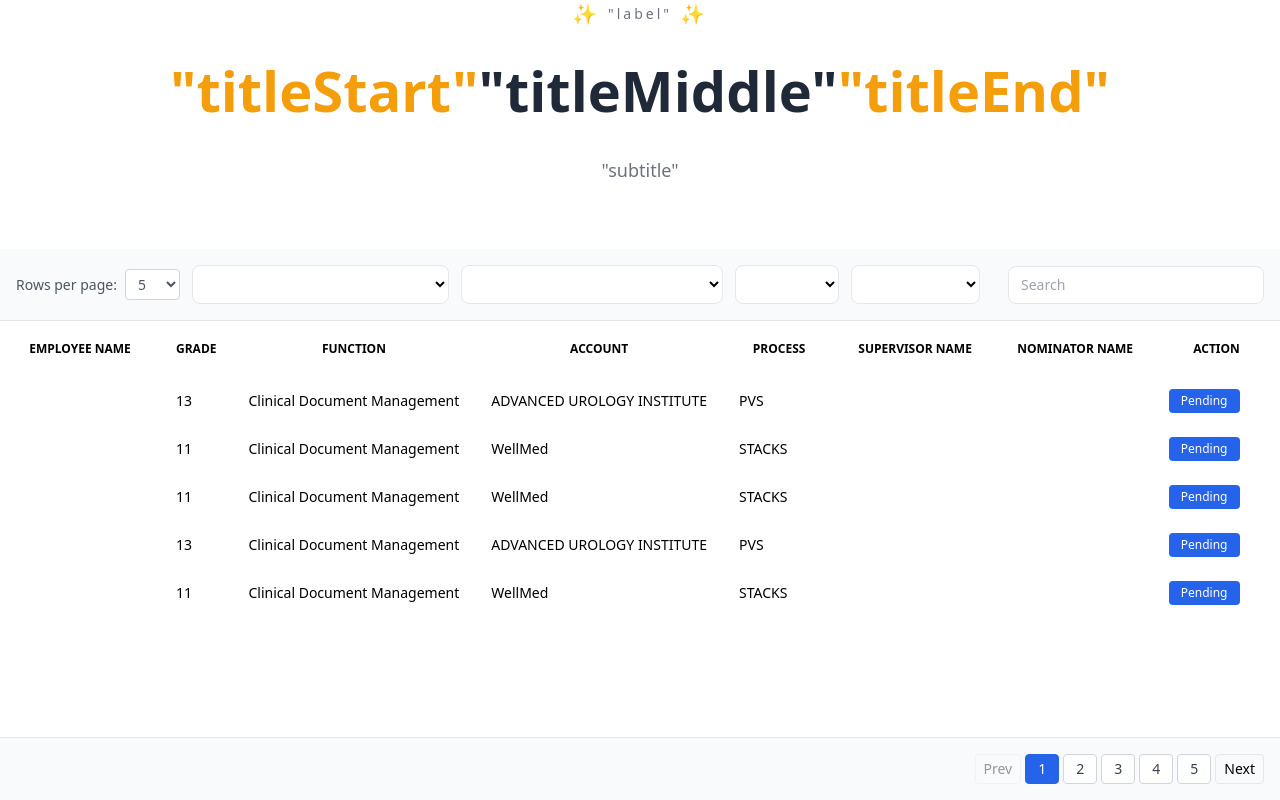
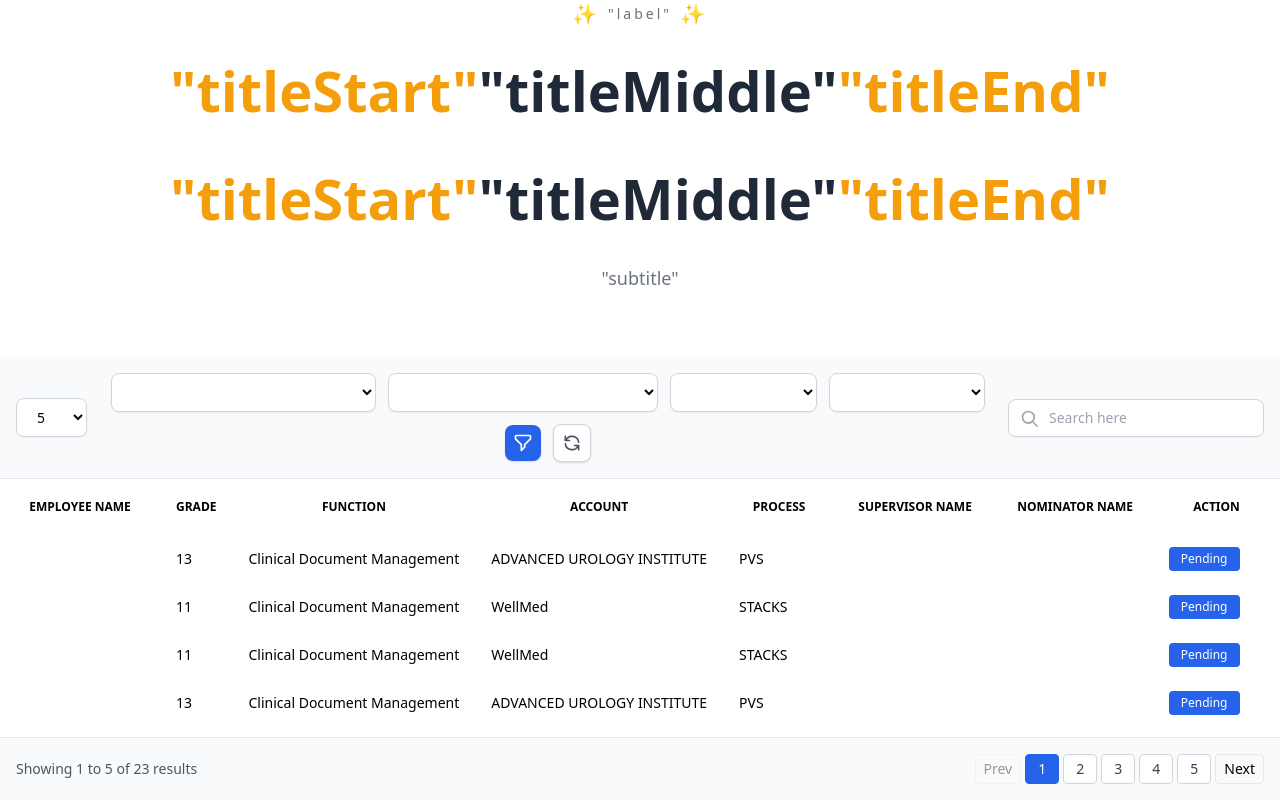
Before and after one commit to navnathparte/angular-tailwind, an Angular app: page /winner/1 in a window 1280 px wide. Built offline with nearby package versions, Linux system fonts and the light colour scheme.

Commit message:
pagination

```diff
--- a/src/app/pages/winner/winner.html
+++ b/src/app/pages/winner/winner.html
@@ -15,13 +15,17 @@
       <span class="text-amber-500">"titleEnd"</span>
     </h1>
 
+    <h1 class="text-[56px] font-bold mb-6">
+      <span class="text-amber-500">"titleStart"</span>
+      <span class="text-gray-800">"titleMiddle"</span>
+      <span class="text-amber-500">"titleEnd"</span>
+    </h1>
+
     <p class="text-gray-500 text-lg max-w-3xl mx-auto leading-relaxed">"subtitle"</p>
   </div>
 
   <!-- Table fills remaining -->
   <div class="flex-1 overflow-hidden">
-    <app-dynamic-table
-      [config]="tableConfig"
-    ></app-dynamic-table>
+    <app-dynamic-table [config]="tableConfig"></app-dynamic-table>
   </div>
 </div>
--- a/src/app/shared/dynamic-table/dynamic-table.html
+++ b/src/app/shared/dynamic-table/dynamic-table.html
@@ -1,42 +1,112 @@
 <div class="bg-white rounded-lg shadow h-full flex flex-col">
-  <!-- Filters -->
-
-  <div class="p-4 border-b bg-gray-50 flex flex-wrap gap-3 items-center">
-    <!-- Rows per page -->
-    <div class="flex items-center gap-2 text-sm text-gray-600">
-      <span>Rows per page:</span>
+  <!-- TOP FILTER BAR -->
+  <div class="p-4 border-b border-gray-200 bg-gray-50">
+    <div class="flex flex-wrap items-center justify-between gap-4">
+      <!-- LEFT : Rows per page -->
+      <div>
         <select
           [ngModel]="rowsPerPage()"
           (ngModelChange)="rowsPerPage.set($event); page.set(1)"
-        class="border border-gray-300 rounded px-2 py-1 bg-white text-sm"
+          class="px-4 py-2 border border-gray-300 rounded-lg bg-white text-sm shadow-sm"
         >
-        @for (size of config.pageSizeOptions || [5, 10, 25, 50]; track size) {
-          <option [value]="size">{{ size }}</option>
+          @for (r of config.pageSizeOptions || [5, 10, 25, 50]; track r) {
+            <option [value]="r">{{ r }}</option>
           }
         </select>
       </div>
 
-    <!-- Filters -->
-    @for (f of config.filters; track f.key) {
+      <!-- CENTER : Filters -->
+      <div class="flex flex-wrap items-center gap-3 justify-center flex-1">
         <select
-        [ngModel]="filters()[f.key]"
-        (ngModelChange)="updateFilter(f.key, $event)"
-        class="border rounded-lg px-3 py-2 text-sm bg-white"
+          [ngModel]="filters().function"
+          (ngModelChange)="updateFilter('function', $event)"
+          class="px-4 py-2 border border-gray-300 rounded-lg bg-white text-sm shadow-sm"
         >
-        <option value="">{{ f.label }}</option>
-        @for (opt of f.options; track opt) {
-          <option [value]="opt">{{ opt }}</option>
+          <option value="">Select Function</option>
+          @for (f of functionOptions(); track f) {
+            <option [value]="f">{{ f }}</option>
           }
         </select>
+
+        <select
+          [ngModel]="filters().account"
+          (ngModelChange)="updateFilter('account', $event)"
+          class="px-4 py-2 border border-gray-300 rounded-lg bg-white text-sm shadow-sm"
+        >
+          <option value="">Select Account</option>
+          @for (f of accountOptions(); track f) {
+            <option [value]="f">{{ f }}</option>
           }
+        </select>
 
-    <!-- Search -->
+        <select
+          [ngModel]="filters().process"
+          (ngModelChange)="updateFilter('process', $event)"
+          class="px-4 py-2 border border-gray-300 rounded-lg bg-white text-sm shadow-sm"
+        >
+          <option value="">Select Process</option>
+          @for (f of processOptions(); track f) {
+            <option [value]="f">{{ f }}</option>
+          }
+        </select>
+
+        <select
+          [ngModel]="filters().supervisor"
+          (ngModelChange)="updateFilter('supervisor', $event)"
+          class="px-4 py-2 border border-gray-300 rounded-lg bg-white text-sm shadow-sm"
+        >
+          <option value="">Select Manager</option>
+          @for (f of supervisorOptions(); track f) {
+            <option [value]="f">{{ f }}</option>
+          }
+        </select>
+
+        <!-- Filter Button -->
+        <button class="p-2 bg-blue-600 text-white rounded-lg shadow hover:bg-blue-700">
+          <svg class="w-5 h-5" fill="none" stroke="currentColor" viewBox="0 0 24 24">
+            <path
+              stroke-linecap="round"
+              stroke-linejoin="round"
+              stroke-width="2"
+              d="M3 4a1 1 0 011-1h16a1 1 0 011 1v2.586a1 1 0 01-.293.707l-6.414 6.414a1 1 0 00-.293.707V17l-4 4v-6.586a1 1 0 00-.293-.707L3.293 7.293A1 1 0 013 6.586V4z"
+            />
+          </svg>
+        </button>
+
+        <!-- Refresh -->
+        <button
+          (click)="refreshTable()"
+          class="p-2 border border-gray-300 bg-white rounded-lg shadow hover:bg-gray-50"
+        >
+          <svg class="w-5 h-5 text-gray-600" fill="none" stroke="currentColor" viewBox="0 0 24 24">
+            <path
+              stroke-linecap="round"
+              stroke-linejoin="round"
+              stroke-width="2"
+              d="M4 4v5h.582m15.356 2A8.001 8.001 0 004.582 9m0 0H9m11 11v-5h-.581m0 0a8.003 8.003 0 01-15.357-2m15.357 2H15"
+            />
+          </svg>
+        </button>
+      </div>
+
+      <!-- RIGHT : Search -->
+      <div class="relative">
         <input
           [ngModel]="search()"
           (ngModelChange)="search.set($event); page.set(1)"
-      placeholder="Search"
-      class="ml-auto border rounded-lg px-3 py-2 text-sm w-64"
+          placeholder="Search here"
+          class="pl-10 pr-4 py-2 border border-gray-300 rounded-lg text-sm shadow-sm w-64 bg-white"
         />
+        <svg
+          class="w-5 h-5 text-gray-400 absolute left-3 top-2.5"
+          fill="none"
+          stroke="currentColor"
+          viewBox="0 0 24 24"
+        >
+          <path stroke-width="2" d="M21 21l-6-6m2-5a7 7 0 11-14 0 7 7 0 0114 0z" />
+        </svg>
+      </div>
+    </div>
   </div>
 
   <!-- Scrollable Table -->
@@ -125,7 +195,12 @@
   </div>
 
   <!-- Footer -->
-  <div class="p-4 border-t bg-gray-50 flex justify-end items-center">
+  <div class="p-4 border-t bg-gray-50 flex justify-between items-center">
+    <!-- Showing Count -->
+    <div class="text-sm text-gray-600">
+      Showing {{ startRecord() }} to {{ endRecord() }} of {{ filtered().length }} results
+    </div>
+
     <div class="flex gap-1 items-center text-sm">
       <button
         (click)="page.set(page() - 1)"
--- a/src/app/shared/dynamic-table/dynamic-table.ts
+++ b/src/app/shared/dynamic-table/dynamic-table.ts
@@ -52,6 +52,34 @@ export class DynamicTable {
     this.page.set(1);
   }
 
+  refreshTable() {
+    this.search.set('');
+    this.filters.set({});
+    this.page.set(1);
+  }
+
+  startRecord = computed(() =>
+    this.filtered().length === 0 ? 0 : (this.page() - 1) * this.rowsPerPage() + 1,
+  );
+
+  endRecord = computed(() => Math.min(this.page() * this.rowsPerPage(), this.filtered().length));
+
+  functionOptions = computed(() =>
+    [...new Set(this.config?.data?.map((d) => d.function))].filter(Boolean),
+  );
+
+  accountOptions = computed(() =>
+    [...new Set(this.config?.data?.map((d) => d.account))].filter(Boolean),
+  );
+
+  processOptions = computed(() =>
+    [...new Set(this.config?.data?.map((d) => d.process))].filter(Boolean),
+  );
+
+  supervisorOptions = computed(() =>
+    [...new Set(this.config?.data?.map((d) => d.supervisor))].filter(Boolean),
+  );
+
   tableAutoHeight = computed(() => {
     const rows = this.filtered().length;
     return rows < this.rowsPerPage();
```
Lines whose indentation alone changed are shown as unchanged.
